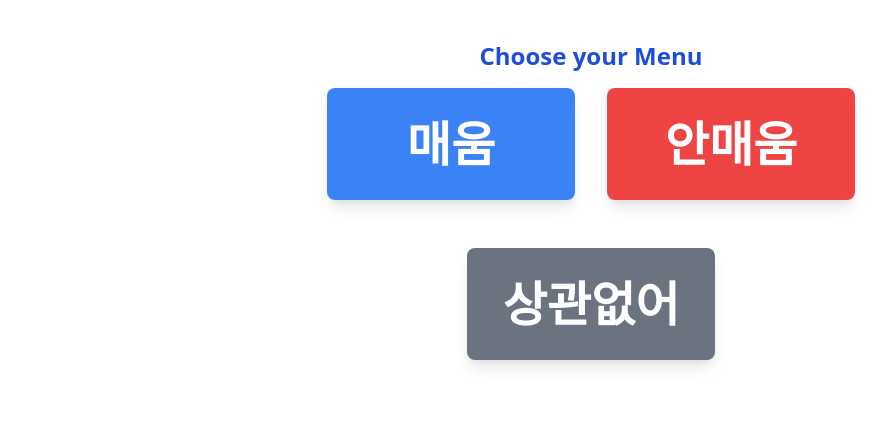
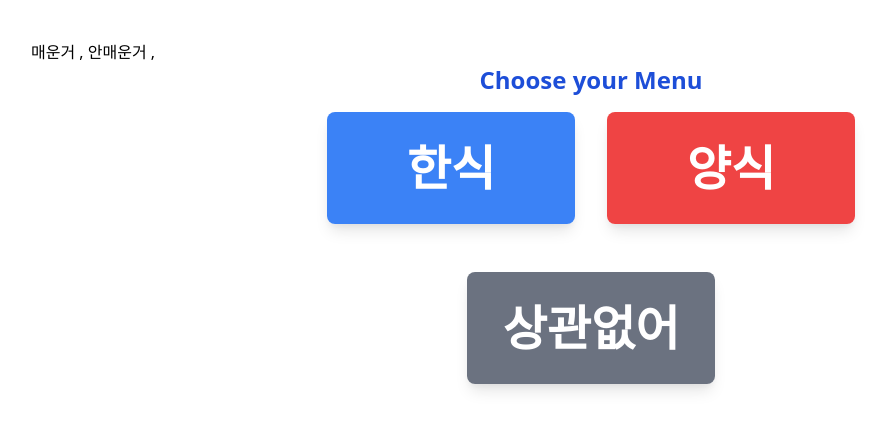
Before and after one commit to syugi90/menuSelect, a plain HTML site: page index.html in a window 1280 px wide. Both pictures are taken after a click on the label "상관없어". Shown: the whole page, without its empty margins (49-935 px from the left). Drawn offline with nearby package versions, Linux system fonts and the light colour scheme.

Commit message:
update:tag select

```diff
--- a/index.html
+++ b/index.html
@@ -13,6 +13,7 @@
   <body>
     <div class="container flex flex-wrap pt-4 pb-10 m-auto mt-6 md:mt-15 lg:px-12 xl:px-16">
     <div class="w-full px-0 lg:px-4">
+      <div><span id="selected-tag"></span></div>
       <h2 class="px-12 text-base font-bold text-center md:text-2xl text-blue-700">
         Choose your Menu
       </h2>
--- a/script.js
+++ b/script.js
@@ -1,5 +1,7 @@
 const leftSelect = document.querySelector('.left-select');
 const rightSelect = document.querySelector('.right-select');
+
+let selectTagList = [];
 
 let tagGrpList = [
   {grpId:1 ,name:'국가별'  ,checkYn : ""},
@@ -16,8 +18,8 @@ let tagList = [
   {grpId:1 , tagId:4 , name:"중식"     ,checkYn : ""},
   {grpId:1 , tagId:5 , name:"분식"     ,checkYn : ""},
   {grpId:1 , tagId:6 , name:"중식"     ,checkYn : ""},
-  {grpId:2 , tagId:7 , name:"매움"     ,checkYn : ""},
-  {grpId:2 , tagId:8 , name:"안매움"   ,checkYn : ""},
+  {grpId:2 , tagId:7 , name:"매운거"     ,checkYn : ""},
+  {grpId:2 , tagId:8 , name:"안매운거"   ,checkYn : ""},
   {grpId:3 , tagId:9 , name:"고기"     ,checkYn : ""},
   {grpId:3 , tagId:10 , name:"안고기"   ,checkYn : ""},
   {grpId:4 , tagId:11 , name:"밥"       ,checkYn : ""},
@@ -27,42 +29,21 @@ let tagList = [
   {grpId:5 , tagId:15 , name:"든든하게" ,checkYn : ""}
 ];
 
-const setTagList = () => {
-  // const prjObj = {
-  //   id: userId,
-  //   prjId : newPrjId,
-  //   prjName : newPrjName
-  // };
-
-  // projects.push(prjObj);
-
-  // tagList.push("한식");
-  // tagList.push("양식");
-  // console.log(tagList);
-  // console.log(tagList.shift());
-  // console.log(tagList);
-}
-
 const getTagListByGrpId = (grpId) => {
   const list = tagList.filter((t) => (t.checkYn === '' && (t.grpId === grpId)))
-
-  // const list = tagList.filter(function(tag){
-  //   return tag.grpId === grpId;
-  // });
-
   return list;
 }
 
 const setTagName = (grpId) => {
-
   const filterTags = getTagListByGrpId(grpId);
-  //console.log(filterTags);
 
   if(filterTags.length >= 2){
     leftSelect.innerHTML  = filterTags[0].name;
     leftSelect.id         = filterTags[0].tagId;
     rightSelect.innerHTML = filterTags[1].name;
     rightSelect.id        = filterTags[1].tagId;
+  }else{
+    console.log("여기오나");
   }
 }
 
@@ -72,6 +53,10 @@ const checkedTag = (tagId,checkYn) => {
       if(t.tagId == tagId){
           t.checkYn   = checkYn;
           selectGrpId = t.grpId;
+
+          if(checkYn === 'Y'){
+            selectTagList.push(t);
+          }
       }
   });
 
@@ -79,12 +64,17 @@ const checkedTag = (tagId,checkYn) => {
   if(remainTags.length === 0){
      tagGrpList.find((g) => {if(g.grpId === selectGrpId) g.checkYn = 'Y' });
    }
-   console.log("aa")
 }
 
-const nextTagGrp = () => {
-  const num = getRandom();
-  console.log(num);
+const setNextTag = () => {
+  const list = tagGrpList.filter((t) => (t.checkYn === ''))
+  if(list.length > 0){
+    const grpId = list[0].grpId;
+    setTagName(grpId);
+  }else{
+    console.log("메뉴를 선택할 차례")
+  }
+
 }
 
 const handleSelectTag = (e) => {
@@ -104,11 +94,21 @@ const handleSelectTag = (e) => {
      checkedTag(rightSelect.id,"Y");
    }
 
-   nextTagGrp();
+   displayTegList(); //TEST
+
+   setNextTag();
   // const selectTag = tagList.find((t) => { if(t.tagId == stdTagId) t.checkYn = true; });
 
   //console.log(tagList);
 
+}
+
+const displayTegList = () => {
+  const selectedTag = document.querySelector('#selected-tag');
+
+  let tagsString = "";
+  tagList.forEach((t) => { if (t.checkYn === 'Y') tagsString += t.name + " , "})
+  selectedTag.innerText = tagsString;
 }
 
 function init(){
```
